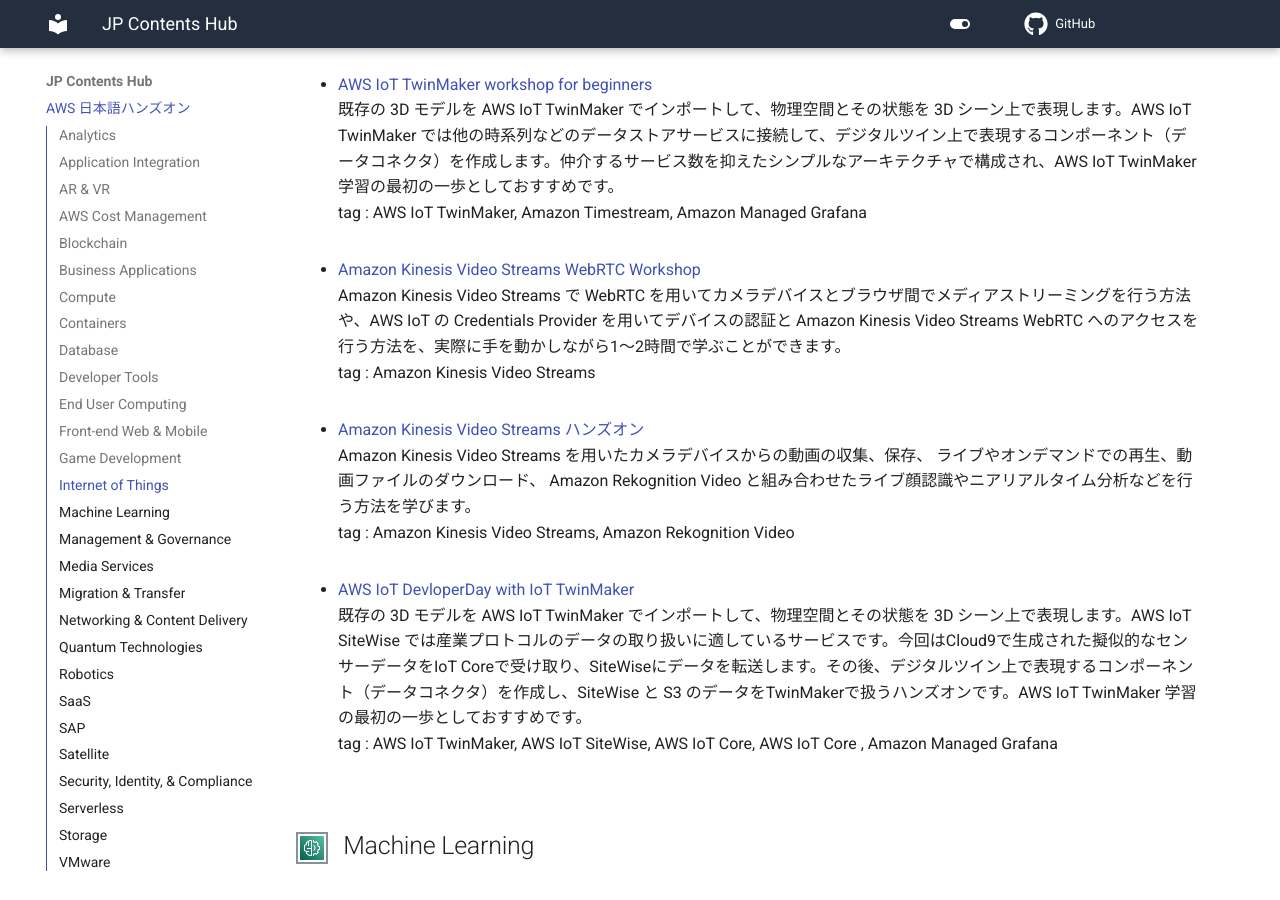
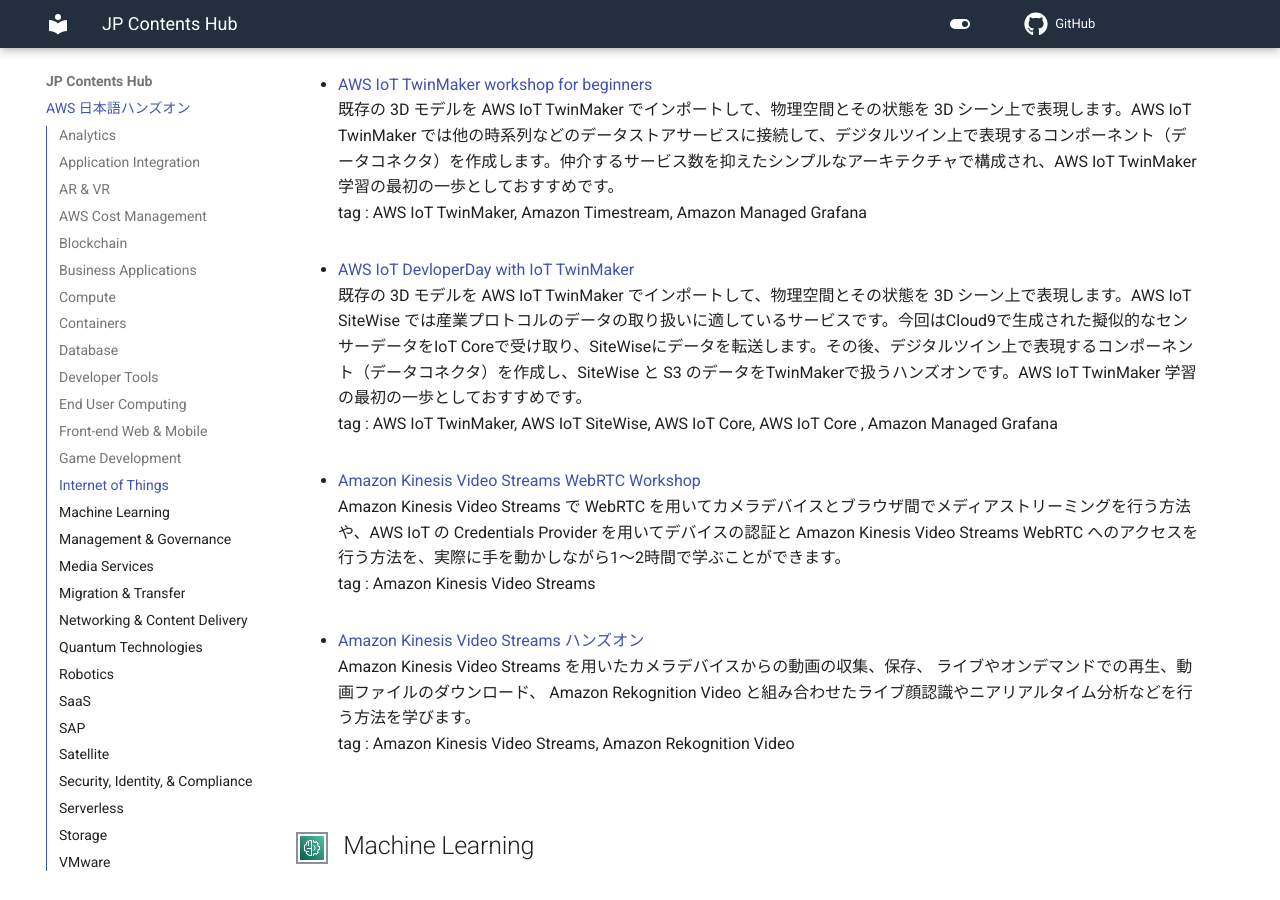
Before and after one commit to aws-samples/jp-contents-hub, an MkDocs documentation site: the page built from content/index.md, in a window 1280 px wide and 900 px high, scrolled down 15804 px. Built offline with MkDocs 1.6.1 and Material for MkDocs 9.7.7, drawn with Linux system fonts in a browser that asks for light colours; comment, search, counter and statistics services are not loaded; some of the changed lines change nothing that is shown.

Commit message:
add: 新規ハンズオンコンテンツ追加

```diff
--- a/content/index.md
+++ b/content/index.md
@@ -411,6 +411,10 @@
 既存の 3D モデルを AWS IoT TwinMaker でインポートして、物理空間とその状態を 3D シーン上で表現します。AWS IoT TwinMaker では他の時系列などのデータストアサービスに接続して、デジタルツイン上で表現するコンポーネント（データコネクタ）を作成します。仲介するサービス数を抑えたシンプルなアーキテクチャで構成され、AWS IoT TwinMaker 学習の最初の一歩としておすすめです。
 tag : AWS IoT TwinMaker, Amazon Timestream, Amazon Managed Grafana
 
+- <a href="https://catalog.us-east-1.prod.workshops.aws/workshops/35e910c5-245f-41db-8284-73f0df0eb9ab/ja-JP" target="_blank" onclick="sendClickCount()" onauxclick="sendClickCount()">AWS IoT DevloperDay with IoT TwinMaker</a>
+既存の 3D モデルを AWS IoT TwinMaker でインポートして、物理空間とその状態を 3D シーン上で表現します。AWS IoT SiteWise では産業プロトコルのデータの取り扱いに適しているサービスです。今回はCloud9で生成された擬似的なセンサーデータをIoT Coreで受け取り、SiteWiseにデータを転送します。その後、デジタルツイン上で表現するコンポーネント（データコネクタ）を作成し、SiteWise と S3 のデータをTwinMakerで扱うハンズオンです。AWS IoT TwinMaker 学習の最初の一歩としておすすめです。
+tag : AWS IoT TwinMaker, AWS IoT SiteWise, AWS IoT Core, AWS IoT Core , Amazon Managed Grafana
+
 - <a href="https://catalog.us-east-1.prod.workshops.aws/workshops/a391c4b3-5a5c-4b2a-a92a-681985d108f5/ja-JP/" target="_blank" onclick="sendClickCount()" onauxclick="sendClickCount()">Amazon Kinesis Video Streams WebRTC Workshop</a>
 Amazon Kinesis Video Streams で WebRTC を用いてカメラデバイスとブラウザ間でメディアストリーミングを行う方法や、AWS IoT の Credentials Provider を用いてデバイスの認証と Amazon Kinesis Video Streams WebRTC へのアクセスを行う方法を、実際に手を動かしながら1〜2時間で学ぶことができます。
 tag : Amazon Kinesis Video Streams
@@ -418,10 +422,6 @@
 - <a href="https://catalog.us-east-1.prod.workshops.aws/workshops/b95b9381-baf0-4bef-ba31-63817d54c2a6/ja-JP" target="_blank" onclick="sendClickCount()" onauxclick="sendClickCount()">Amazon Kinesis Video Streams ハンズオン</a>
 Amazon Kinesis Video Streams を用いたカメラデバイスからの動画の収集、保存、 ライブやオンデマンドでの再生、動画ファイルのダウンロード、 Amazon Rekognition Video と組み合わせたライブ顔認識やニアリアルタイム分析などを行う方法を学びます。
 tag : Amazon Kinesis Video Streams, Amazon Rekognition Video
-
-- <a href="https://catalog.us-east-1.prod.workshops.aws/workshops/35e910c5-245f-41db-8284-73f0df0eb9ab/ja-JP" target="_blank" onclick="sendClickCount()" onauxclick="sendClickCount()">AWS IoT DevloperDay with IoT TwinMaker</a>
-既存の 3D モデルを AWS IoT TwinMaker でインポートして、物理空間とその状態を 3D シーン上で表現します。AWS IoT SiteWise では産業プロトコルのデータの取り扱いに適しているサービスです。今回はCloud9で生成された擬似的なセンサーデータをIoT Coreで受け取り、SiteWiseにデータを転送します。その後、デジタルツイン上で表現するコンポーネント（データコネクタ）を作成し、SiteWise と S3 のデータをTwinMakerで扱うハンズオンです。AWS IoT TwinMaker 学習の最初の一歩としておすすめです。
-tag : AWS IoT TwinMaker, AWS IoT SiteWise, AWS IoT Core, AWS IoT Core , Amazon Managed Grafana
 
 ## ![image]([img/Arch-Category_Machine-Learning_16.png]()) Machine Learning
 - <a href="https://catalog.us-east-1.prod.workshops.aws/workshops/63069e26-921c-4ce1-9cc7-dd882ff62575/ja-JP" target="_blank" onclick="sendClickCount()" onauxclick="sendClickCount()">SageMaker Immersion Day</a>
```
